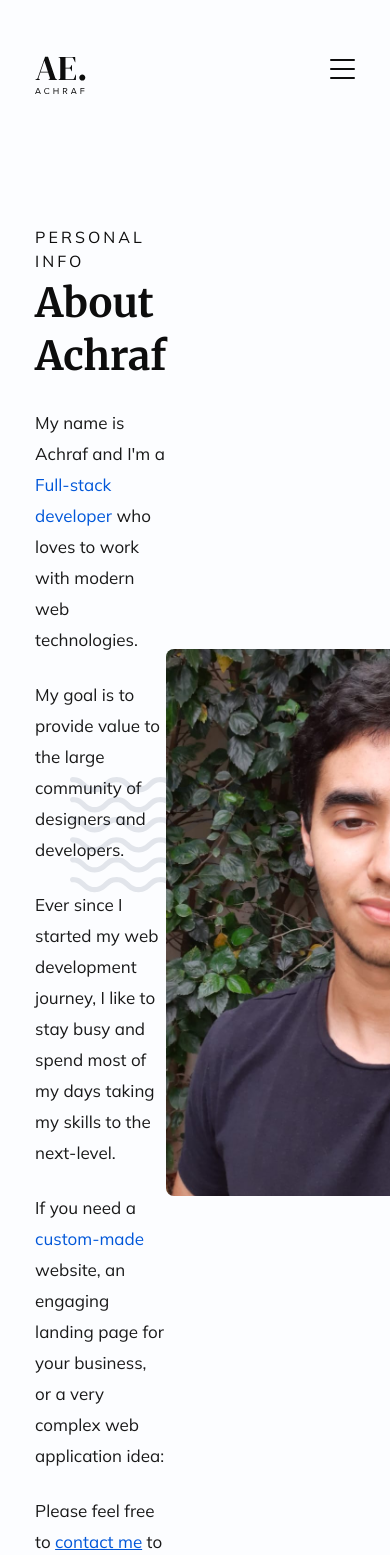
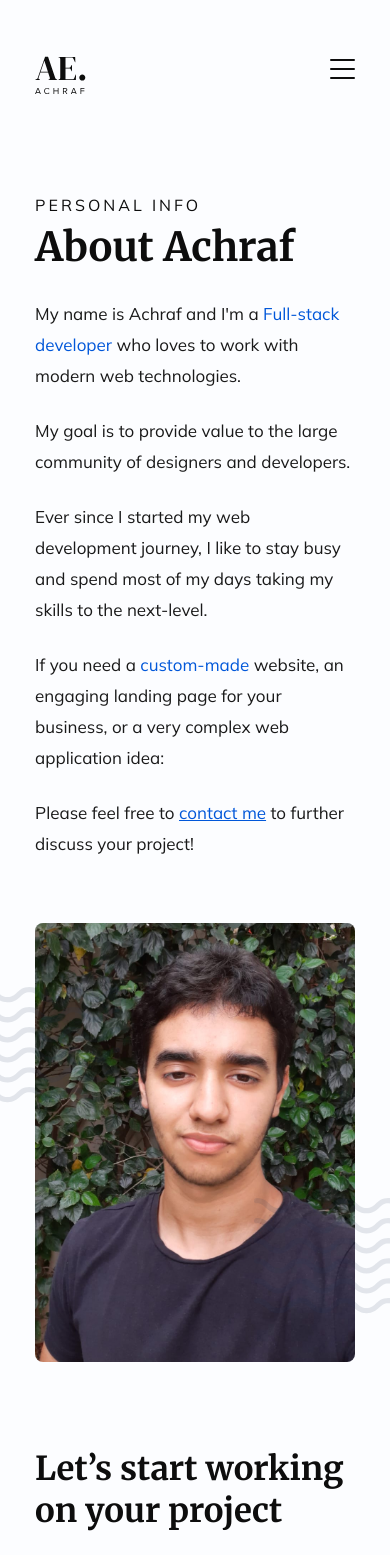
Before and after one commit to NightClover-code/portfolio-website-v2, a Next.js app: page /about in a window 390 px wide. Shown: the top 1555 px of the page. Built offline with nearby package versions, Linux system fonts and the light colour scheme.

Commit message:
feat: about page responsive design done

```diff
--- a/components/About/index.tsx
+++ b/components/About/index.tsx
@@ -2,7 +2,7 @@ import Image from 'next/image';
 
 const About = () => {
   return (
-    <section className="about-section flex justify-between items-center mt-32">
+    <section className="mid:mt-24 about__section flex justify-between items-center mt-32 mid2:flex-col mid2:justify-center">
       <div>
         <h4 className="text-[16px]">Personal Info</h4>
         <h1 className="text-[40px] mt-1">About Achraf</h1>
@@ -37,12 +37,14 @@ const About = () => {
           <Image src="/images/waves.svg" width={181} height={116} alt="waves" />
         </div>
 
-        <div className="relative w-[418px] h-[547px] rounded-[8px] overflow-hidden">
+        <div className="overflow-hidden mid2:mt-16">
           <Image
             src="/images/about.jpeg"
-            layout="fill"
+            width={418}
+            height={574}
             objectFit="cover"
             objectPosition={'0 90%'}
+            style={{ borderRadius: '8px' }}
             alt="random" //TODO
           />
         </div>
--- a/components/Skills/Skill/index.tsx
+++ b/components/Skills/Skill/index.tsx
@@ -6,7 +6,7 @@ interface SkillProps {
 const Skill: React.FC<SkillProps> = ({ title, mastery }) => {
   return (
     <div className="mt-10 xs:mt-8">
-      <h4 className="font-semibold text-sm">{title}</h4>
+      <h3 className="font-semibold text-sm">{title}</h3>
       <div className="relative bg-gray w-full h-[6px] mt-2">
         <div
           className={`absolute left-0 top-0 bg-blue h-[6px]`}
--- a/styles/_global.scss
+++ b/styles/_global.scss
@@ -68,6 +68,6 @@ svg path {
   display: block !important;
 }
 
-.about-section p {
+.about__section p {
   @apply mt-6 text-[17px] max-w-[550px];
 }
--- a/styles/css/default.css
+++ b/styles/css/default.css
@@ -66,7 +66,7 @@ svg path {
   display: block !important;
 }
 
-.about-section p {
+.about__section p {
   @apply mt-6 text-[17px] max-w-[550px];
 }
 
```
Also changed, not shown: 1 other file (tests, documents, lock files or other folders).
